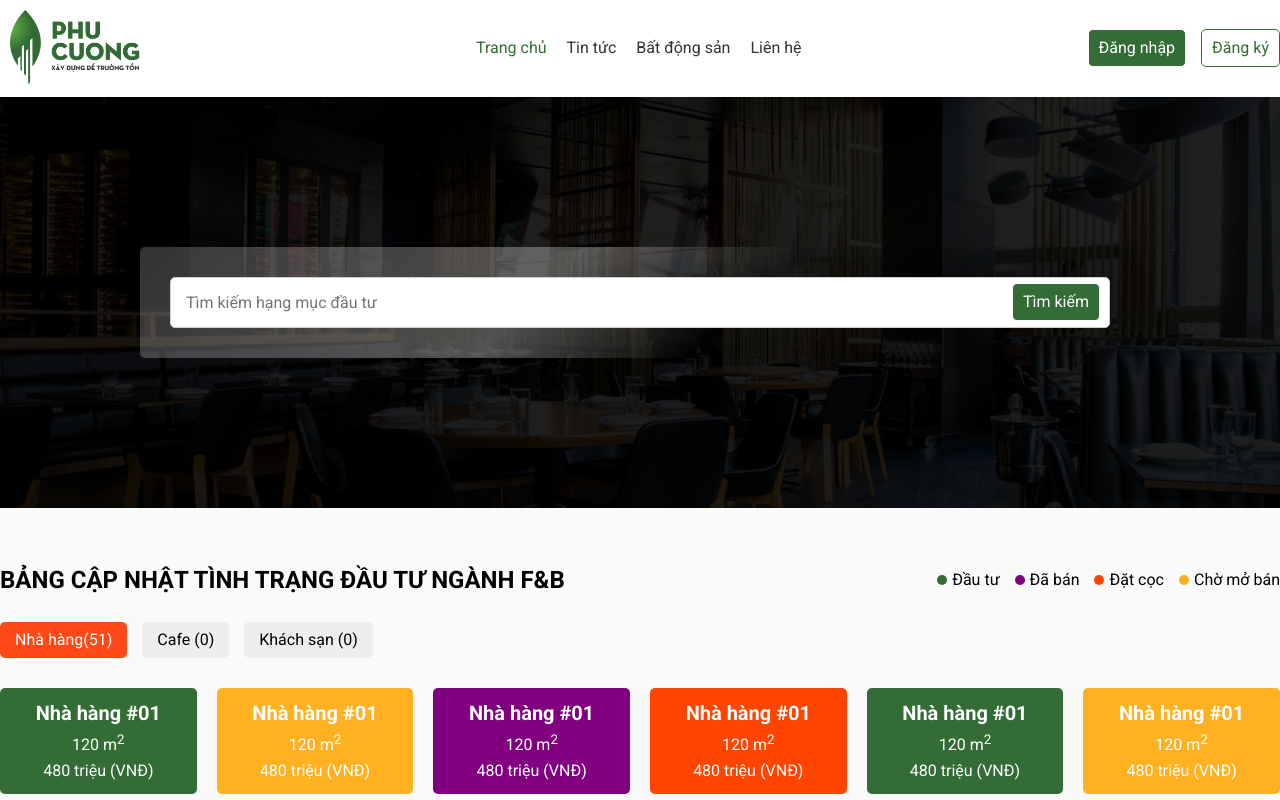
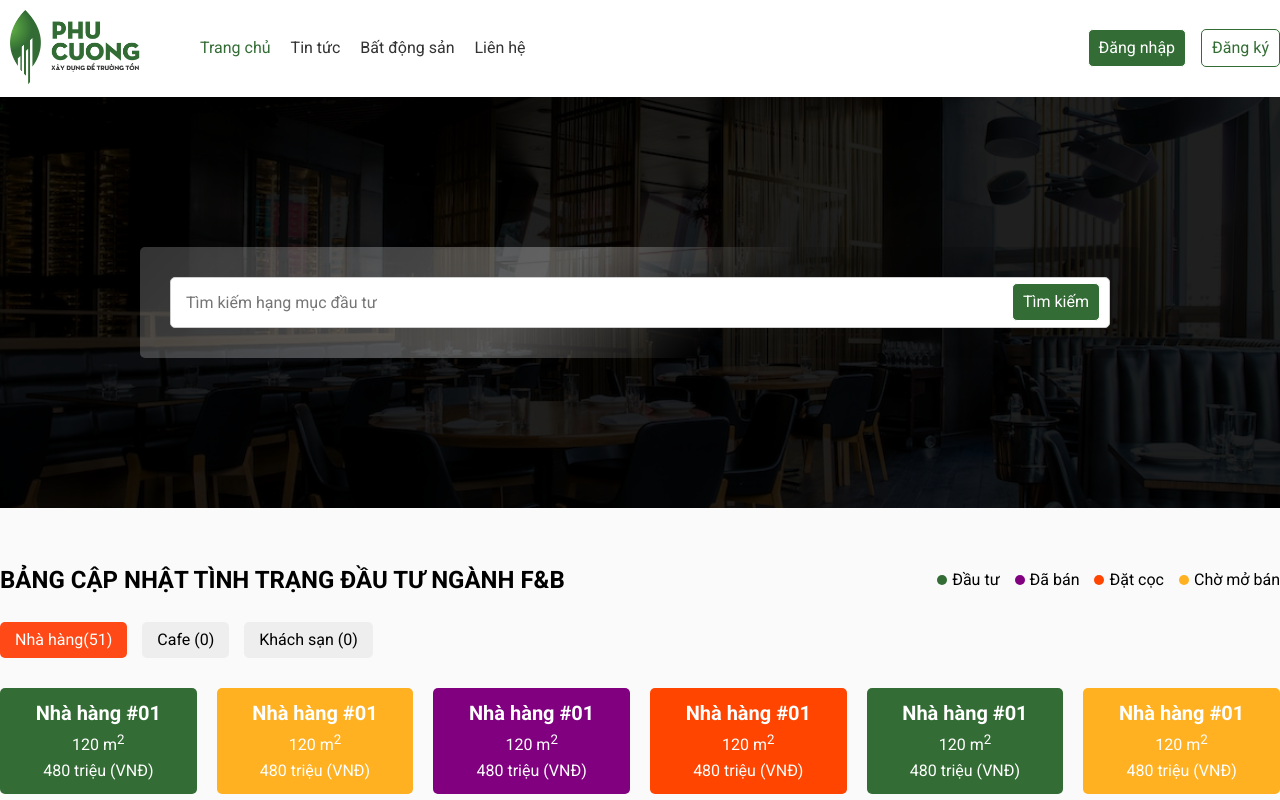
Before and after one commit to paulnguyen59/ops, a React (Create React App) app: page / in a window 1280 px wide. Shown: the top 800 px of the page. Built offline with nearby package versions, Linux system fonts and the light colour scheme.

Commit message:
update header

```diff
--- a/src/components/Header/Header.scss
+++ b/src/components/Header/Header.scss
@@ -8,6 +8,9 @@
   &-logo {
     width: 150px;
     padding: 10px;
+  }
+  &-menu {
+    flex:1;
   }
   ul {
     margin: 0;
```
Also changed, not shown: 1 other file (tests, documents, lock files or other folders).
